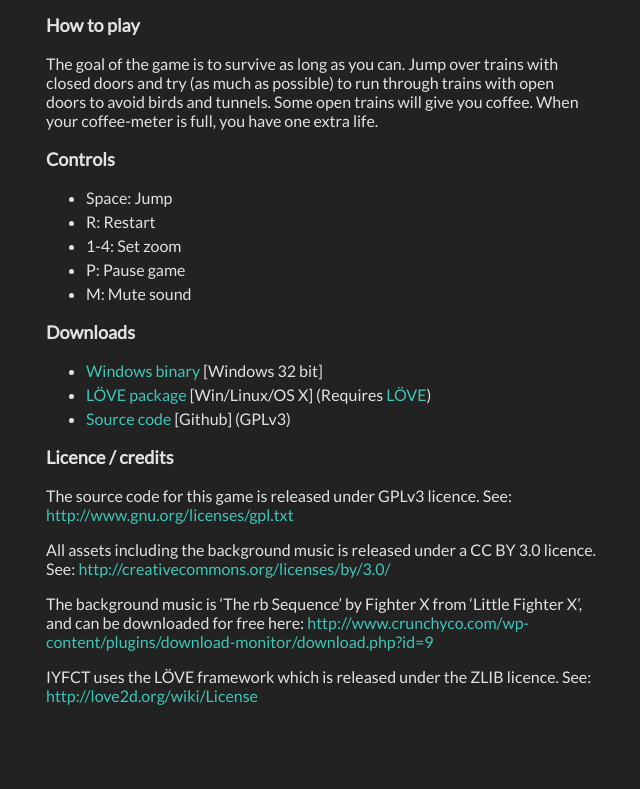
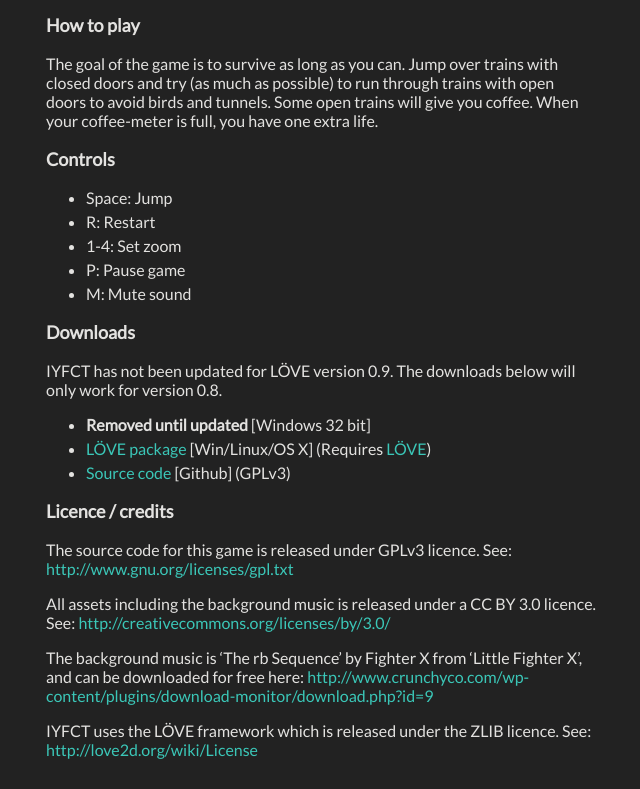
Before and after one commit to SimonLarsen/simonlarsen.github.io, a Jekyll site: the page built from _posts/2011-5-29-in-your-face-city-trains.md, in a window 1280 px wide, cut to the strip 555-1344 px from the top of the page. Shown: the whole strip, without its empty margins (319-959 px from the left). Built offline with Jekyll 4.4.1, drawn with Linux system fonts in a browser that asks for light colours; before the commit the page ends 1290 px from its top, so only the background shows below that.

Commit message:
Updated dl links for IYFCT

```diff
--- a/_posts/2011-5-29-in-your-face-city-trains.md
+++ b/_posts/2011-5-29-in-your-face-city-trains.md
@@ -22,8 +22,11 @@
 
 ### Downloads ###
 
-* [Windows binary](https://github.com/downloads/SimonLarsen/iyfct/iyfct-win32.zip) \[Windows 32 bit\]
-* [LÖVE package](https://github.com/downloads/SimonLarsen/iyfct/iyfct.love) \[Win/Linux/OS X\] (Requires [LÖVE](http://love2d.org/))
+IYFCT has not been updated for LÖVE version 0.9.
+The downloads below will only work for version 0.8.
+
+* **Removed until updated** \[Windows 32 bit\]
+* [LÖVE package](https://github.com/SimonLarsen/iyfct/releases/download/v1.01/iyfct-1.01.love) \[Win/Linux/OS X\] (Requires [LÖVE](http://love2d.org/))
 * [Source code](https://github.com/SimonLarsen/iyfct) \[Github\] (GPLv3)
 
 ### Licence / credits ###
```
